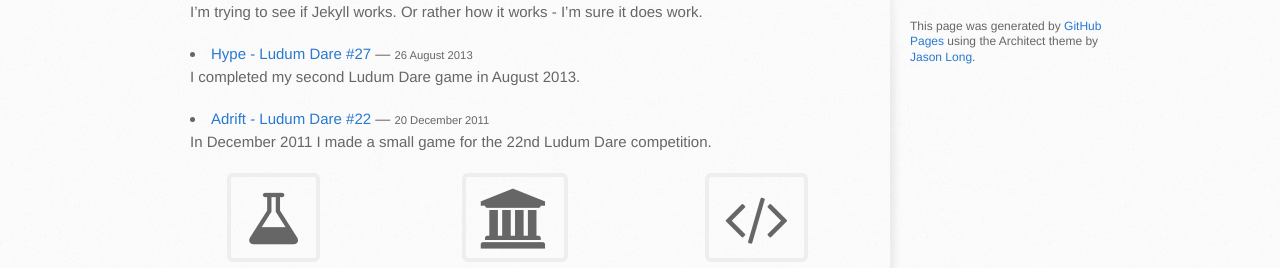
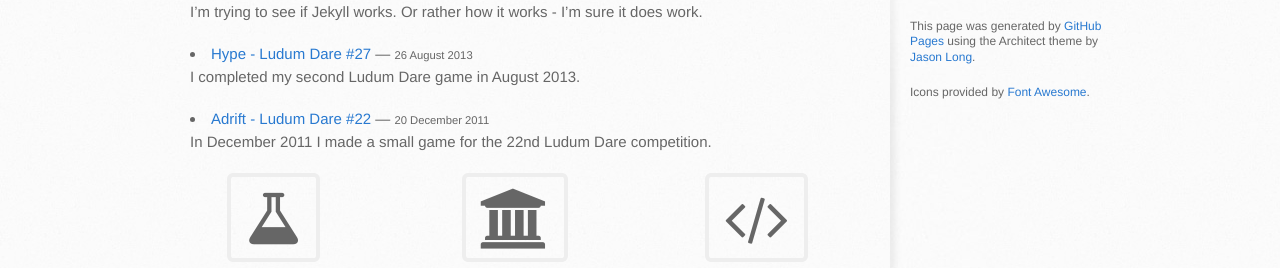
Before and after one commit to jwlawson/jwlawson.github.io, a Jekyll site: the page built from index.md, in a window 1280 px wide. Shown: the part 269-537 px from the top of the page. Built offline with Jekyll 4.4.1, drawn with Linux system fonts in a browser that asks for light colours; nearby versions of some CDN libraries.

Commit message:
Adds link to font awesome in sidebar.

```diff
--- a/_includes/smallprint.html
+++ b/_includes/smallprint.html
@@ -1,4 +1,6 @@
 <p class="repo-owner">This website is maintained by <a href="https://github.com/jwlawson">jwlawson</a>.</p>
 
-<p>This page was generated by <a href="https://pages.github.com">GitHub Pages
-</a> using the Architect theme by <a href="https://github.com/jasonlong">Jason Long</a>.</p>
+<p>This page was generated by <a href="//pages.github.com">GitHub Pages
+</a> using the Architect theme by <a href="//github.com/jasonlong">Jason Long</a>.</p>
+
+<p>Icons provided by <a href="//http://fontawesome.io">Font Awesome</a>.</p>
```
